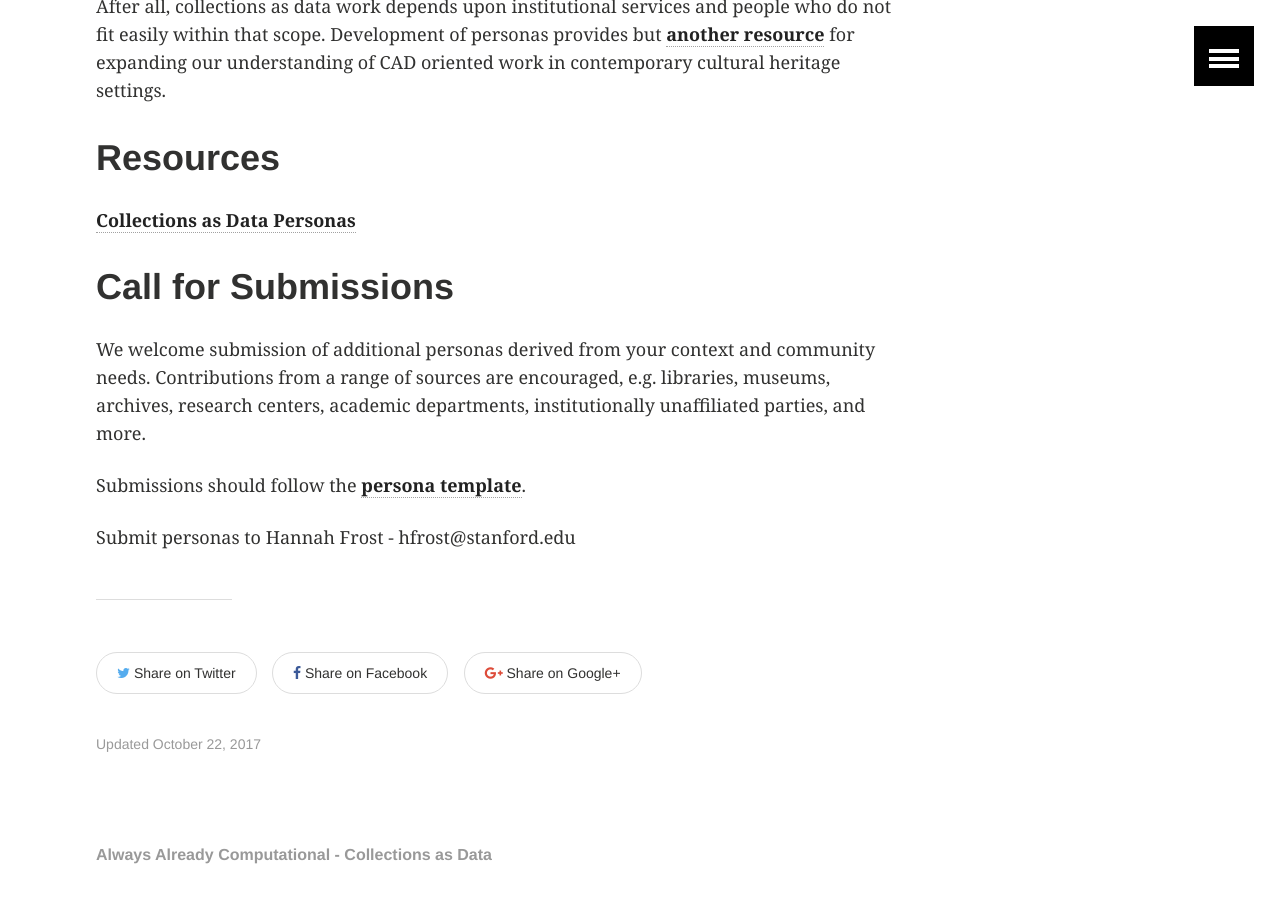
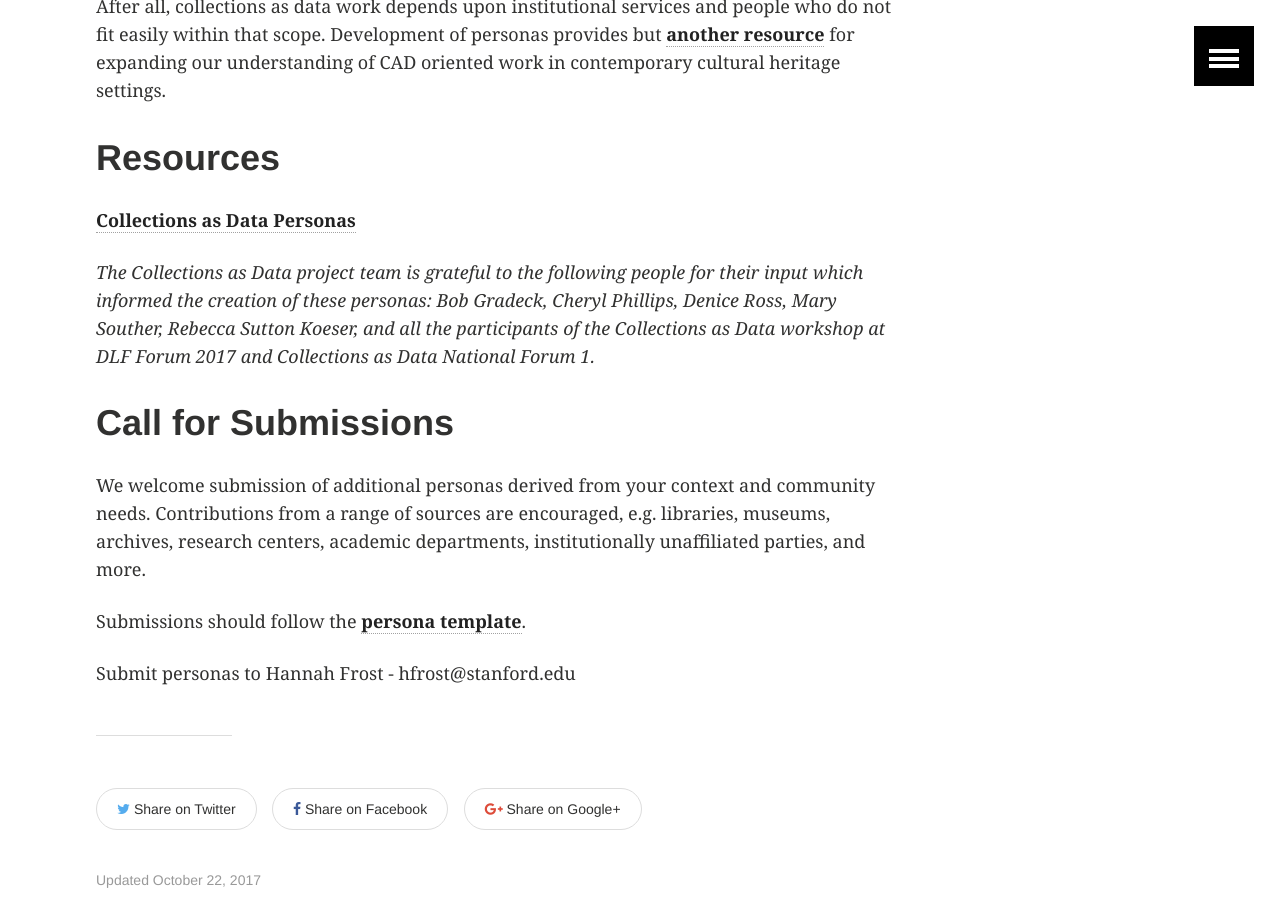
Before and after one commit to collectionsasdata/collectionsasdata.github.io, a Jekyll site: the page built from _posts/2017-10-22-personas.markdown, in a window 1280 px wide and 900 px high, scrolled down 735 px. Built offline with Jekyll 4.4.1, drawn with Linux system fonts in a browser that asks for light colours.

Commit message:
Update 2017-10-22-personas.markdown

```diff
--- a/_posts/2017-10-22-personas.markdown
+++ b/_posts/2017-10-22-personas.markdown
@@ -16,6 +16,8 @@ The Agile notion of a persona need not be limited to supporting software or syst
 
 [**Collections as Data Personas**](https://drive.google.com/drive/folders/0B8ETyFnKCnQSNVRNeGpXMjl5bkk?usp=sharing)
 
+*The Collections as Data project team is grateful to the following people for their input which informed the creation of these personas: Bob Gradeck, Cheryl Phillips, Denice Ross, Mary Souther, Rebecca Sutton Koeser, and all the participants of the Collections as Data workshop at DLF Forum 2017 and Collections as Data National Forum 1.*
+
 # Call for Submissions
 
 We welcome submission of additional personas derived from your context and community needs. Contributions from a range of sources are encouraged, e.g. libraries, museums, archives, research centers, academic departments, institutionally unaffiliated parties, and more.
```
